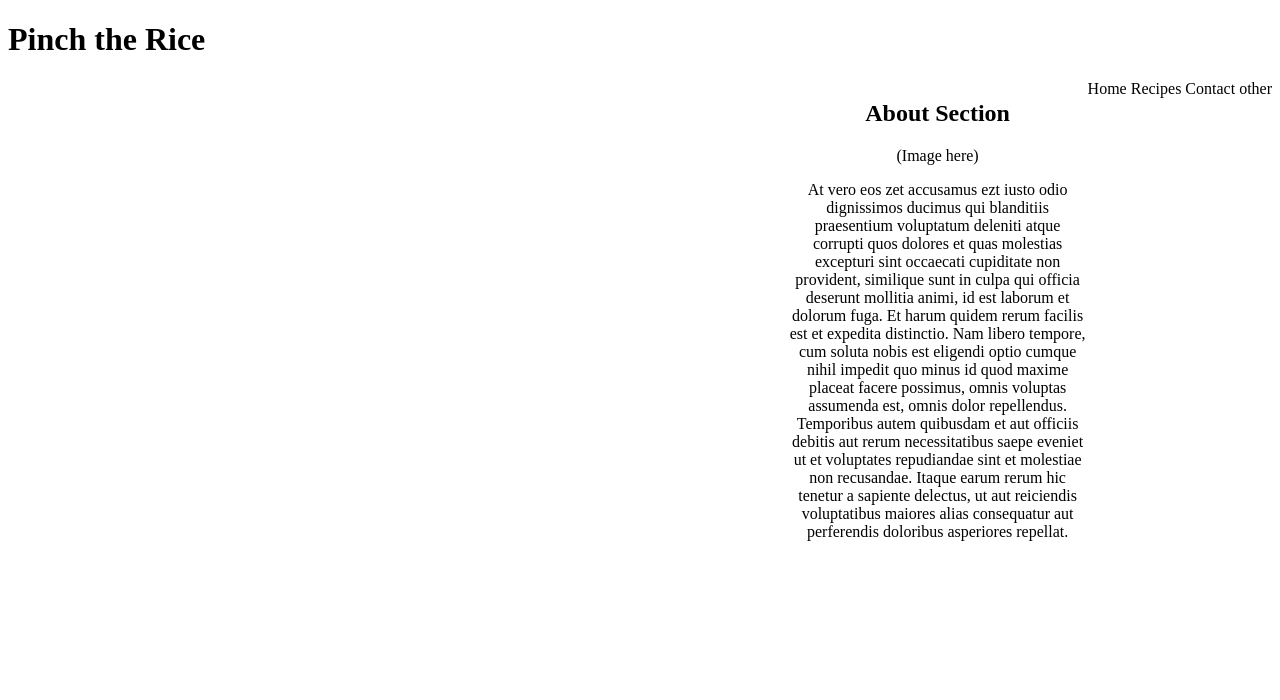
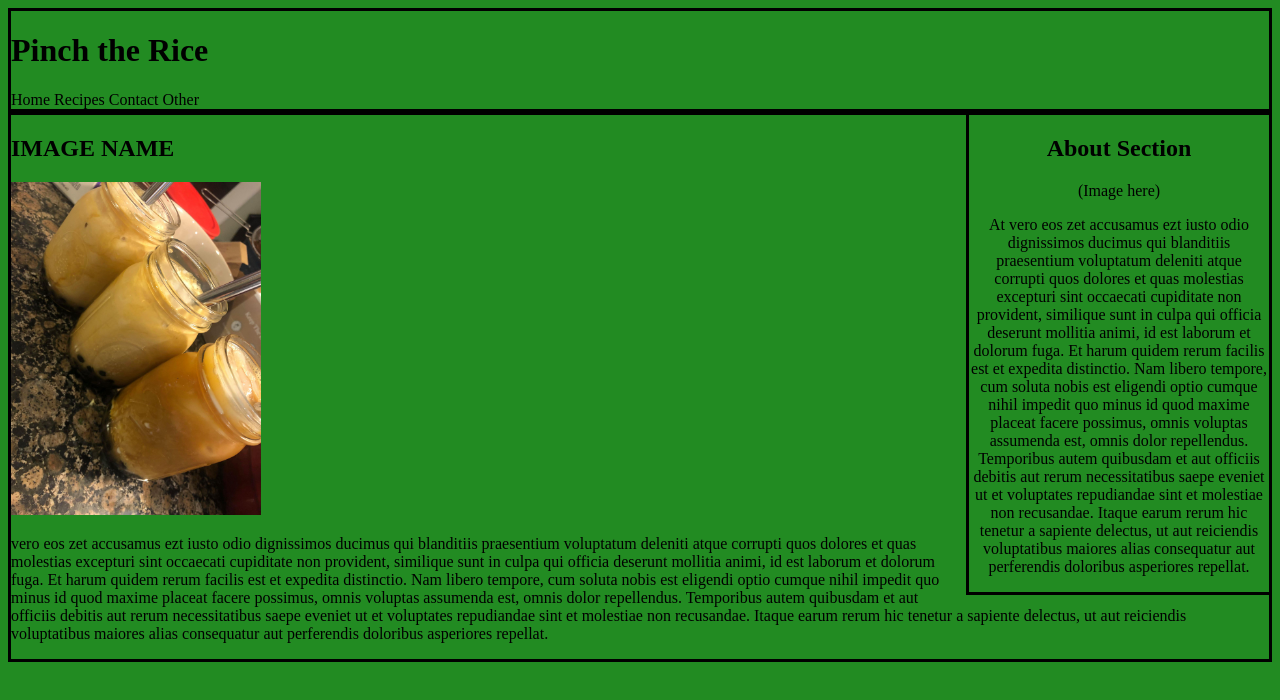
Before and after one commit to jamiguel23/pinchTheRice, a plain HTML site: page index.html in a window 1280 px wide. Drawn offline with Linux system fonts and the light colour scheme.

Commit message:
added green background, recipe section, photo, CSS for recipe header and about

```diff
--- a/index.html
+++ b/index.html
@@ -10,7 +10,7 @@
                     <a>Home</a>
                     <a>Recipes</a>
                     <a>Contact</a>
-                    <a>other</a>
+                    <a>Other</a>
                 </nav>
             </header>
             <main>
@@ -23,6 +23,13 @@
                     </p>
                 </div>
 
+                <div class="recipe">
+                    <h2>  IMAGE NAME  </h2>
+                    <img src="Boba.jpg" width="250px" float>
+                    <p> vero eos zet accusamus ezt iusto odio dignissimos ducimus qui blanditiis praesentium voluptatum deleniti atque corrupti quos dolores et quas molestias excepturi sint occaecati cupiditate non provident, similique sunt in culpa qui officia deserunt mollitia animi, id est laborum et dolorum fuga. Et harum quidem rerum facilis est et expedita distinctio. Nam libero tempore, cum soluta nobis est eligendi optio cumque nihil impedit quo minus id quod maxime placeat facere possimus, omnis voluptas assumenda est, omnis dolor repellendus. Temporibus autem quibusdam et aut officiis debitis aut rerum necessitatibus saepe eveniet ut et voluptates repudiandae sint et molestiae non recusandae. Itaque earum rerum hic tenetur a sapiente delectus, ut aut reiciendis voluptatibus maiores alias consequatur aut perferendis doloribus asperiores repellat.</p>
+
+                </div>
+
 
             </main>
     </html>
--- a/stylesheet.css
+++ b/stylesheet.css
@@ -1,16 +1,23 @@
 * {
-    background-color: white;
+    background-color: forestgreen;
 
 }
 
-nav {
-    float: right;
 
-}
 
 .about {
     float: right;
     width: 300px;
     text-align: center;
+    border-style: solid;
 
 }
+
+header {
+    border-style: solid;
+}
+
+.recipe {
+    border-style: solid;
+    text-align: left;
+}
```
Also changed, not shown: Boba.jpg (added), Pancake Heart.jpg (added), PorkPlate.jpg (added).
